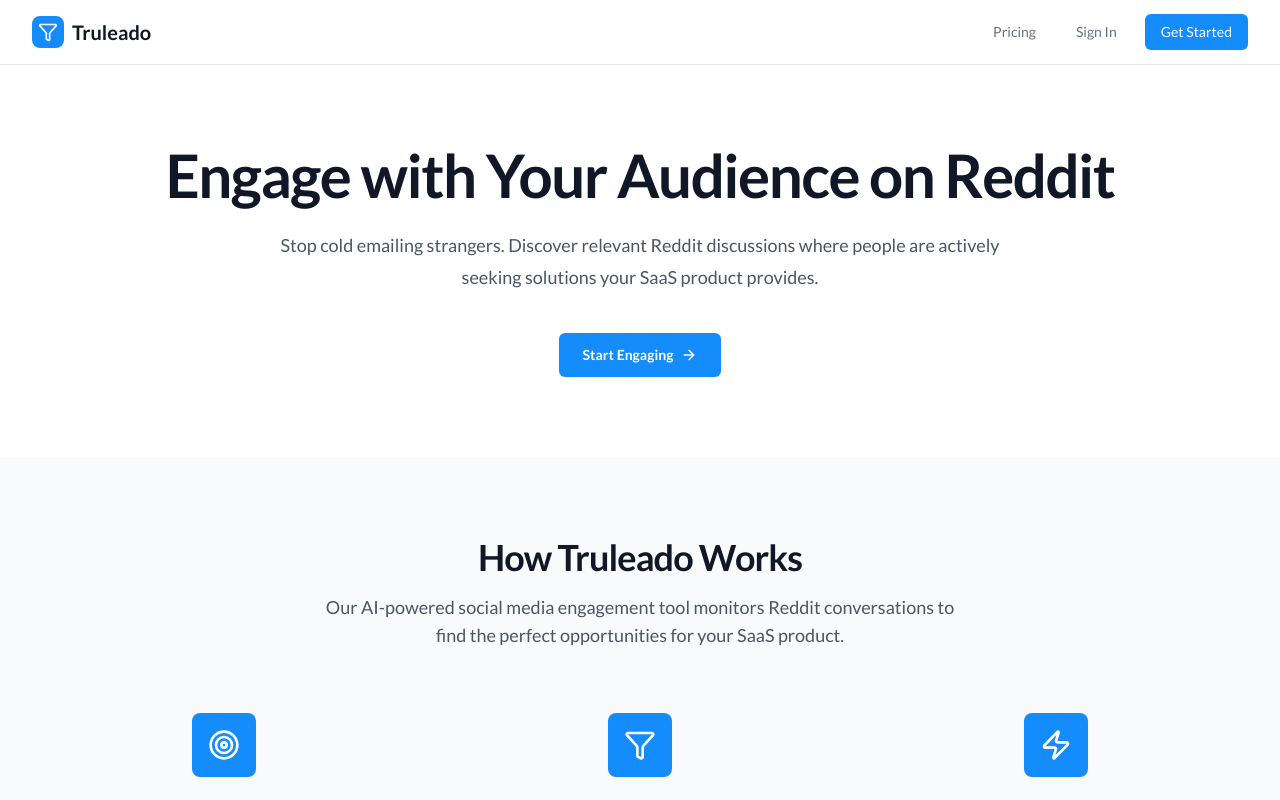
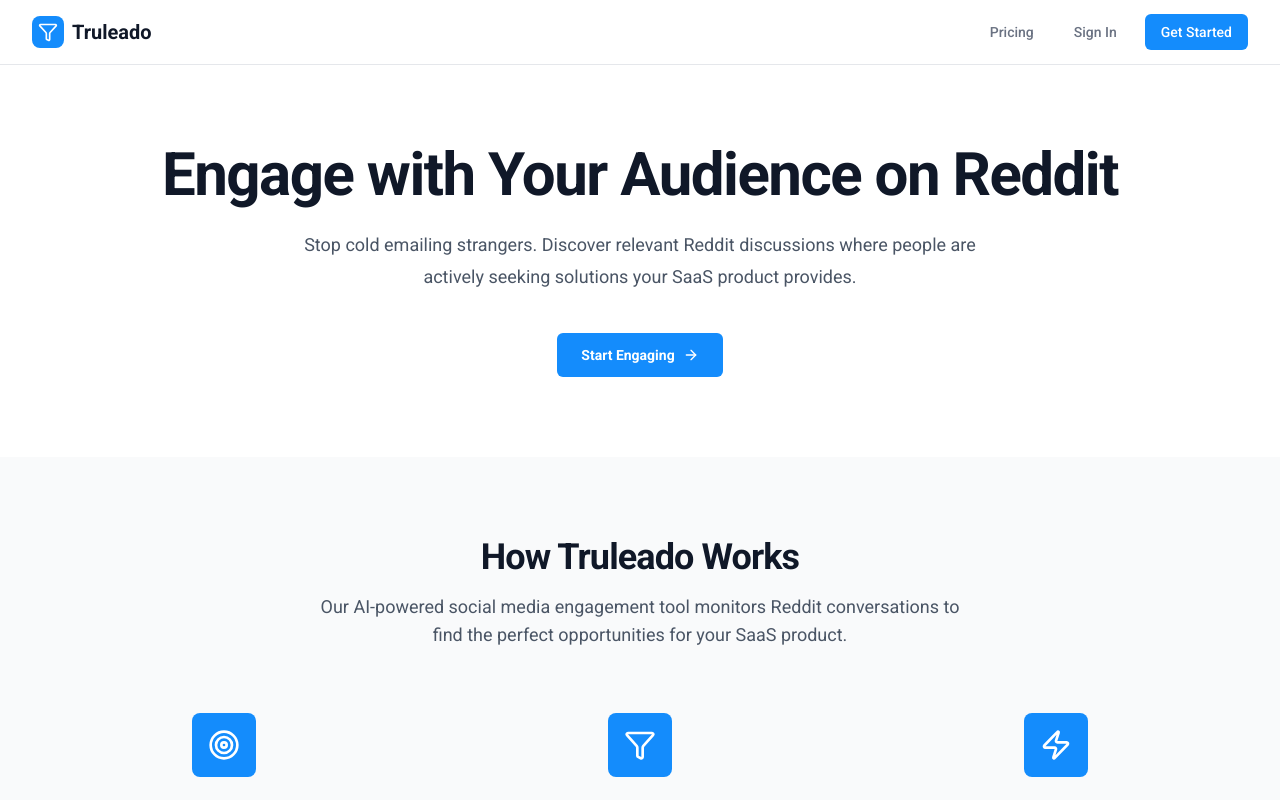
Before and after one commit to truleado/truleado, a Next.js app: page / in a window 1280 px wide. Shown: the top 800 px of the page. Built offline with nearby package versions, Linux system fonts and the light colour scheme; no server answers.

Commit message:
Change font from Lato to Roboto throughout the entire application

```diff
--- a/src/app/globals.css
+++ b/src/app/globals.css
@@ -13,7 +13,7 @@
 @theme inline {
   --color-background: var(--background);
   --color-foreground: var(--foreground);
-  --font-sans: var(--font-lato);
+  --font-sans: var(--font-roboto);
 }
 
 @media (prefers-color-scheme: dark) {
@@ -30,7 +30,7 @@
 body {
   background: var(--background);
   color: var(--foreground);
-  font-family: var(--font-lato), -apple-system, BlinkMacSystemFont, 'Segoe UI', 'Roboto', 'Oxygen', 'Ubuntu', 'Cantarell', 'Fira Sans', 'Droid Sans', 'Helvetica Neue', sans-serif;
+  font-family: var(--font-roboto), -apple-system, BlinkMacSystemFont, 'Segoe UI', 'Oxygen', 'Ubuntu', 'Cantarell', 'Fira Sans', 'Droid Sans', 'Helvetica Neue', sans-serif;
   -webkit-font-smoothing: antialiased;
   -moz-osx-font-smoothing: grayscale;
   line-height: 1.5;
--- a/src/app/layout.tsx
+++ b/src/app/layout.tsx
@@ -1,13 +1,13 @@
 import type { Metadata } from "next";
-import { Lato } from "next/font/google";
+import { Roboto } from "next/font/google";
 import "./globals.css";
 import { AuthProvider } from "@/contexts/auth-context";
 import { SubscriptionProvider } from "@/lib/subscription-context";
 
-const lato = Lato({
-  variable: "--font-lato",
+const roboto = Roboto({
+  variable: "--font-roboto",
   subsets: ["latin"],
-  weight: ["300", "400", "700", "900"],
+  weight: ["300", "400", "500", "700", "900"],
 });
 
 export const metadata: Metadata = {
@@ -53,7 +53,7 @@
         {/* End Google tag (gtag.js) */}
       </head>
       <body
-        className={`${lato.variable} antialiased`}
+        className={`${roboto.variable} antialiased`}
       >
         {/* Google Tag Manager (noscript) */}
         <noscript>
--- a/tailwind.config.js
+++ b/tailwind.config.js
@@ -8,7 +8,7 @@
   theme: {
     extend: {
       fontFamily: {
-        sans: ['var(--font-source-sans-pro)', 'system-ui', 'sans-serif'],
+        sans: ['var(--font-roboto)', 'system-ui', 'sans-serif'],
       },
     },
   },
```
